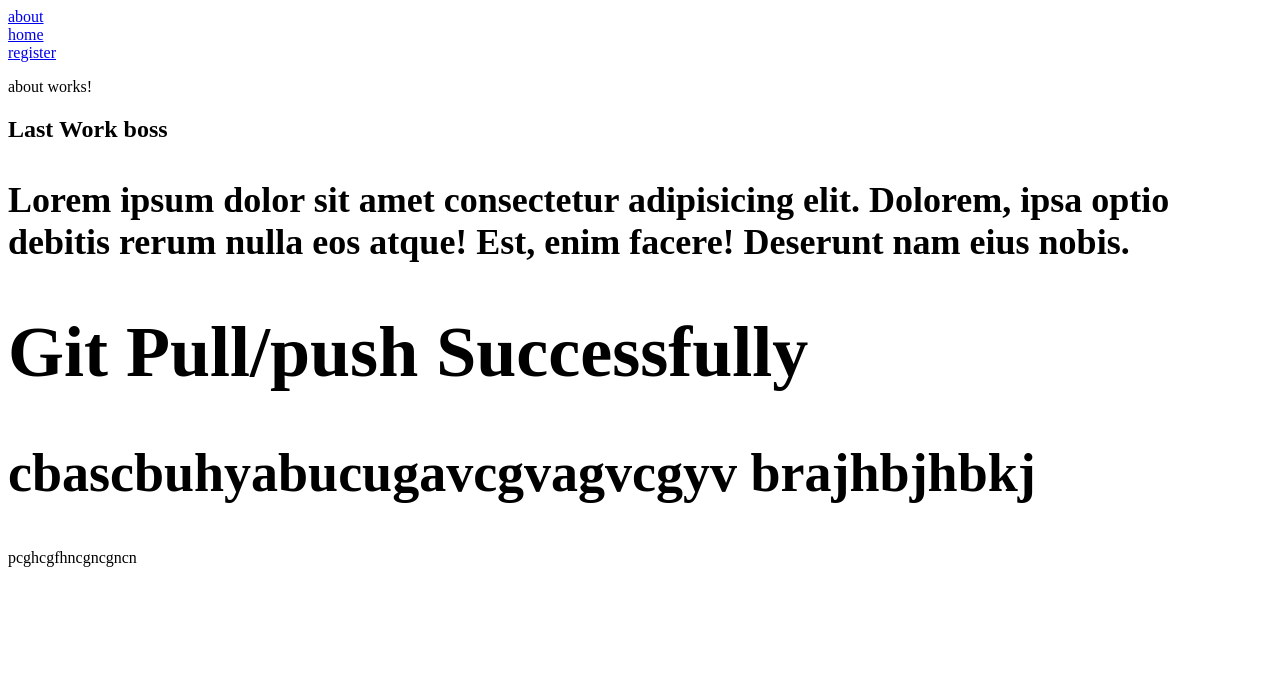
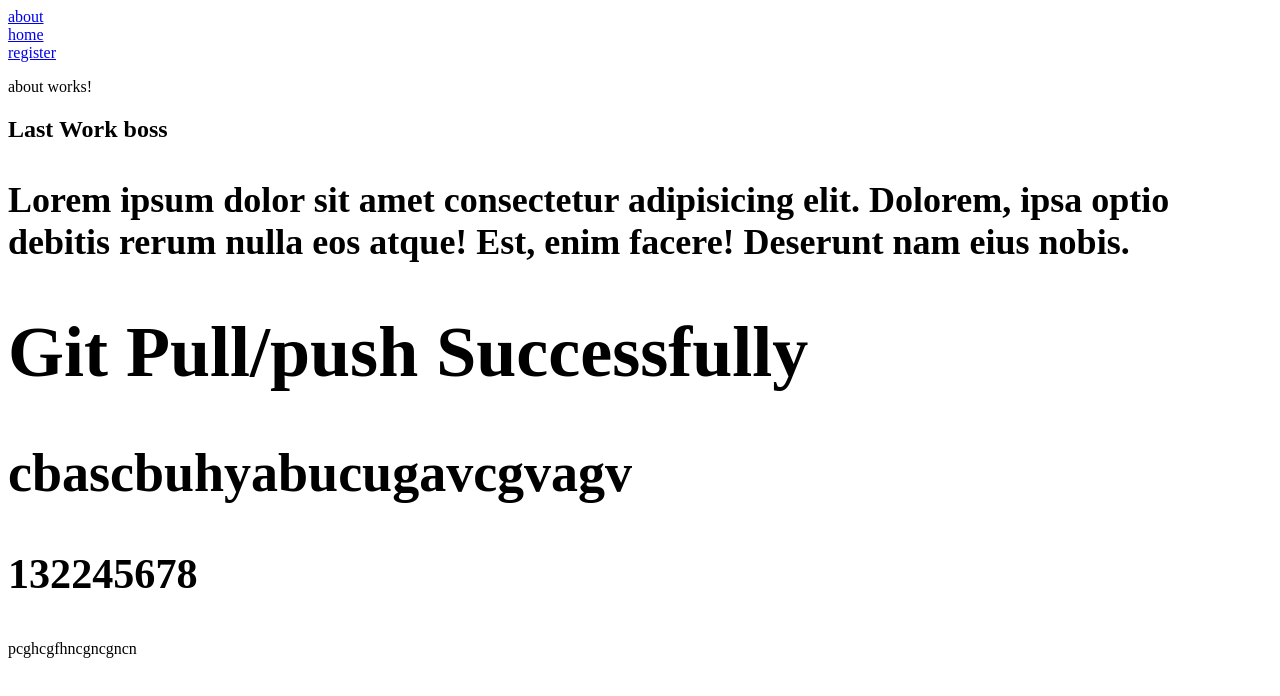
Before and after one commit to divyashreekelji/AssimilateTechnology, an Angular app: page /about in a window 1280 px wide. Shown: the top 696 px of the page. Built offline with nearby package versions, Linux system fonts and the light colour scheme.

Commit message:
commited

```diff
--- a/src/app/about/about.component.html
+++ b/src/app/about/about.component.html
@@ -3,7 +3,6 @@
         <p>Lorem ipsum dolor sit amet consectetur adipisicing elit. Dolorem, ipsa optio debitis rerum nulla eos atque!
             Est, enim facere! Deserunt nam eius nobis.</p>
         <h1>Git Pull/push Successfully</h1>
-        <h2>cbascbuhyabucugavcgvagvcgyv
-
-            brajhbjhbkj
+        <h2>cbascbuhyabucugavcgvagv
         </h2>
+        <h3>132245678</h3>
```
